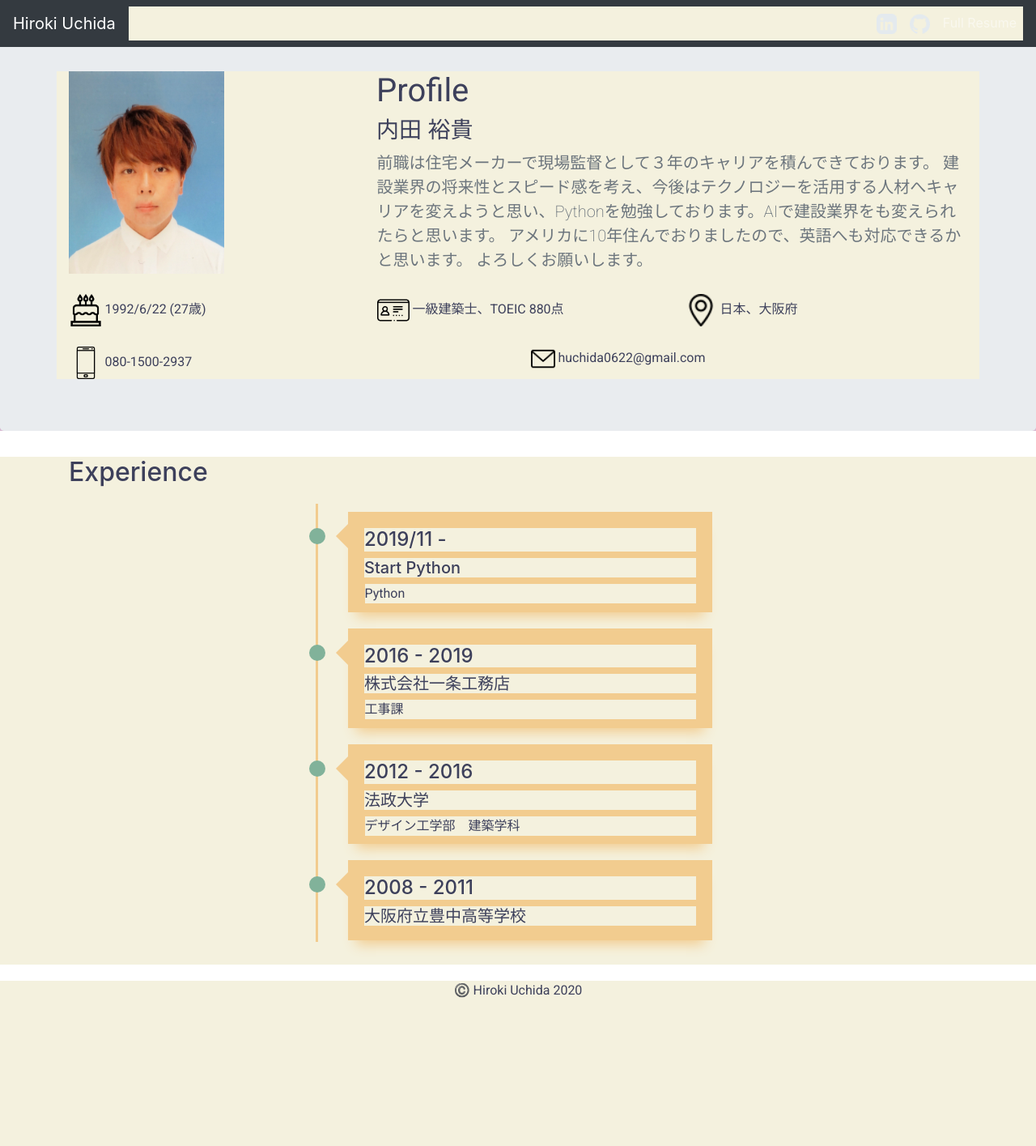
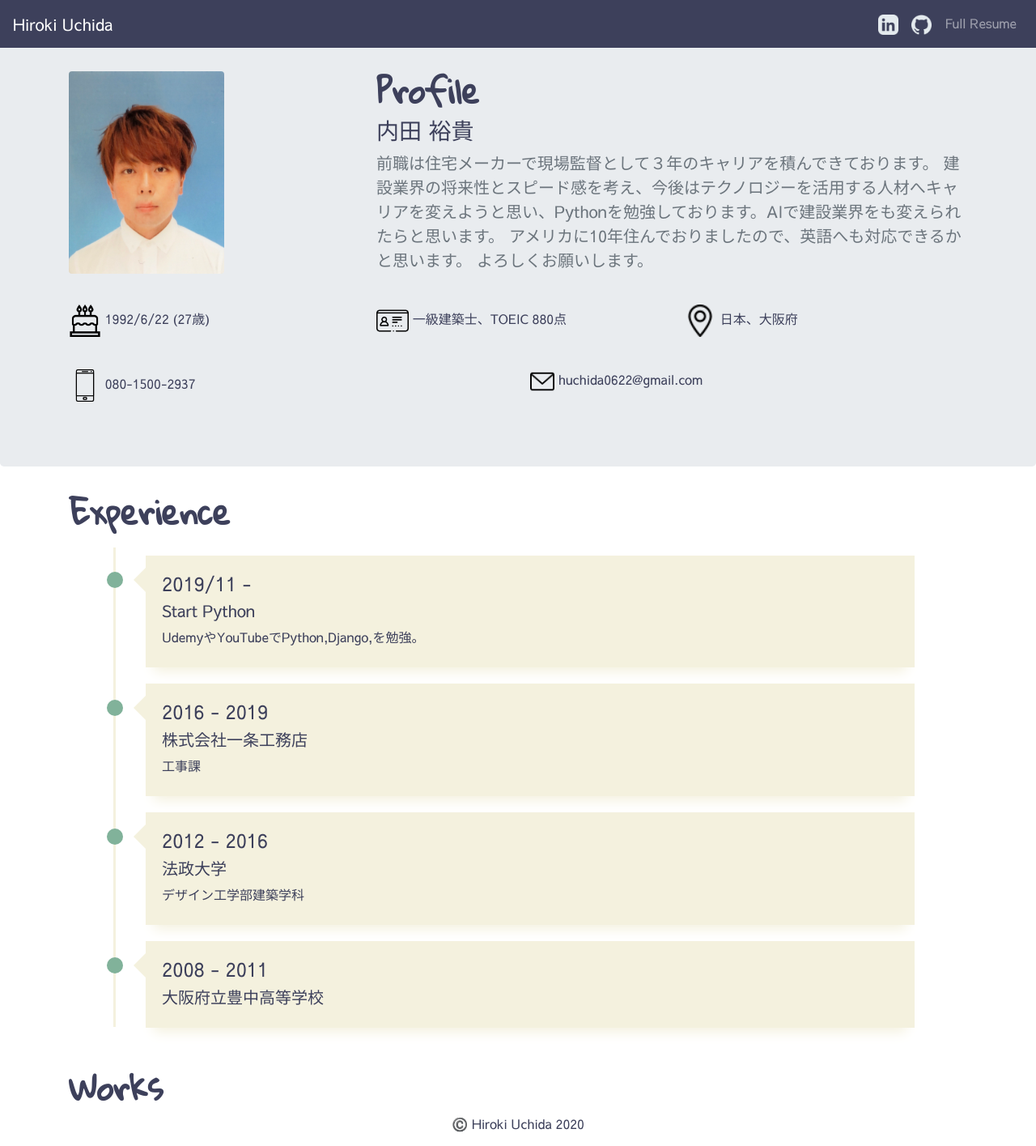
Before and after one commit to Hir0kii/port_project, a Django app: page / in a window 1280 px wide. Shown: the whole page at 81% size. Before the commit the page ends 1232 px from the top, so only its background shows below. Run offline with Django 3.2, Linux system fonts and the light colour scheme; data that the repository does not hold is empty; some libraries are stand-ins or nearby versions.

Commit message:
add css font

```diff
--- a/jobs/static/jobs/css/master.css
+++ b/jobs/static/jobs/css/master.css
@@ -1,27 +1,15 @@
 *{
-  background-color: #F4F1DE;
+  font-family: 'Sawarabi Gothic', sans-serif;
 }
 
-.bd-placeholder-img {
-  font-size: 1.125rem;
-  text-anchor: middle;
-  -webkit-user-select: none;
-  -moz-user-select: none;
-  -ms-user-select: none;
-  user-select: none;
+.navbar{
+  background-color: #3D405B;
 }
 
-@media (min-width: 768px) {
-  .bd-placeholder-img-lg {
-    font-size: 3.5rem;
-  }
+p{
+  color: #3D405B;
 }
 
-p {
-  font-family: "Roboto",sans-serif;
-  margin: 0.5px;
+.under_line{
+  font-family: 'Gloria Hallelujah', cursive;
 }
-
-h1 {
-  font-family: "Roboto",sans-serif;
-}
--- a/jobs/static/jobs/css/profile_resume.css
+++ /dev/null
@@ -1,3 +0,0 @@
-.profile{
-  background: linear-gradient(transparent 70%, #d6b6d0);
-}
--- a/jobs/templates/jobs/base.html
+++ b/jobs/templates/jobs/base.html
@@ -10,15 +10,14 @@
   <link rel="stylesheet" href="https://stackpath.bootstrapcdn.com/bootstrap/4.4.1/css/bootstrap.min.css" integrity="sha384-Vkoo8x4CGsO3+Hhxv8T/Q5PaXtkKtu6ug5TOeNV6gBiFeWPGFN9MuhOf23Q9Ifjh" crossorigin="anonymous">
   <!-- css -->
   <link rel="stylesheet" href="{% static 'jobs/css/master.css' %}">
-  <link rel="stylesheet" href="{% static 'jobs/css/profile_resume.css' %}">
 
   <!-- google font -->
-  <link href='//fonts.googleapis.com/css?family=Roboto:200,400,600' rel='stylesheet' type='text/css'>
+  <link href="https://fonts.googleapis.com/css2?family=Gloria+Hallelujah&family=Sawarabi+Gothic&display=swap" rel="stylesheet">
 </head>
 
 <body>
   <header>
-    <nav class="navbar navbar-expand-lg fixed-top navbar-dark bg-dark">
+    <nav class="navbar navbar-expand-lg fixed-top navbar-dark">
       <a class="navbar-brand" href="{% url 'home' %}">Hiroki Uchida</a>
       <button class="navbar-toggler" type="button" data-toggle="collapse" data-target="#navbarNavAltMarkup" aria-controls="navbarNavAltMarkup" aria-expanded="false" aria-label="Toggle navigation">
         <span class="navbar-toggler-icon"></span>
@@ -27,7 +26,7 @@
         <div class="navbar-nav ml-auto">
           <a class="nav-item nav-link" href="https://www.linkedin.com/in/hir0kiuchida"><img src="{% static 'jobs/logos/linkedin.png' %}" height=25 alt="linkedin"></a>
           <a class="nav-item nav-link" href="https://github.com/Hir0kii"><img src="{% static 'jobs/logos/github.png' %}" height=25 alt="github"></a>
-          <a class="nav-item nav-link" href="{% static 'resume.pdf' %}">Full Resume</a>
+          <a class="nav-item nav-link" href="{% static 'jobs/images/portresume.pdf' %}">Full Resume</a>
         </div>
       </div>
     </nav>
--- a/jobs/templates/jobs/home.html
+++ b/jobs/templates/jobs/home.html
@@ -8,7 +8,7 @@
       <div class="row mt-4">
 
         <div class="col-4">
-          <img src="{% static 'jobs/images/photo.JPG' %}" height="250" alt="image">
+          <img class="rounded" src="{% static 'jobs/images/photo.JPG' %}" height="250" alt="image">
         </div>
         <div class="col-8">
           {% include "jobs/profile.html" %}
@@ -23,7 +23,7 @@
           <p><img src="{% static "jobs/logos/license.png" %}" height="40" alt="license"> 一級建築士、TOEIC 880点</p>
         </div>
         <div class="col">
-          <p><img src="{% static "jobs/logos/location.png" %}" height="40" alt="phone"> 日本、大阪府</p>
+          <p><img src="{% static "jobs/logos/location.png" %}" height="40" alt="location"> 日本、大阪府</p>
         </div>
       </div>
       <div class="row mt-4">
@@ -46,6 +46,8 @@
 </section>
 
 <section class="project">
+  <div class="container">
+    <h1><strong class="under_line">Works</strong></h1>
     {% for job in jobs.all %}
     <hr class="featurette-divider">
 
@@ -61,11 +63,7 @@
       </div>
     </div>
 
-
     {% endfor %}
-
-      </div>
-    </div>
   </div>
 </section>
 
--- a/jobs/templates/jobs/profile.html
+++ b/jobs/templates/jobs/profile.html
@@ -1,4 +1,4 @@
-<h1>Profile</h1>
+<h1><strong class="under_line">Profile</strong></h1>
 <h3>内田 裕貴</h3>
 <p class="lead text-muted">
   前職は住宅メーカーで現場監督として３年のキャリアを積んできております。
--- a/jobs/templates/jobs/resume.html
+++ b/jobs/templates/jobs/resume.html
@@ -8,7 +8,7 @@
   }
 
   ul {
-    width: 500px;
+    width: 1000px;
     height: auto;
     margin: 20px auto;
     padding: 10px;
@@ -24,7 +24,7 @@
     content: "";
     position: absolute;
     width: 3px;
-    background: #F2CC8F;
+    background: #F4F1DE;
     height: 95%;
     left: 0;
     top: 0;
@@ -35,8 +35,8 @@
     padding-bottom: 10px;
     margin-left: 30px;
     position: relative;
-    background-color: #F2CC8F;
-    box-shadow: 0 15px 15px -10px #F2CC8F;
+    background-color: #F4F1DE;
+    box-shadow: 0 15px 15px -10px #F4F1DE;
   }
 
   ul li div::before {
@@ -45,7 +45,7 @@
     left: -30px;
     top: 15px;
     border-top: 15px solid transparent;
-    border-right: 15px solid #F2CC8F;
+    border-right: 15px solid #F4F1DE;
     border-bottom: 15px solid transparent;
     border-left: 15px solid transparent;
   }
@@ -62,14 +62,14 @@
   }
 </style>
 
-<h2>Experience</h2>
+<h1><strong class="under_line">Experience</strong></h1>
 <div class="timeline">
   <ul>
     <li>
       <div>
         <h4>2019/11 - </h4>
         <h5>Start Python</h5>
-        <p>Python</p>
+        <p>UdemyやYouTubeでPython,Django,を勉強。</p>
       </div>
     </li>
     <li>
@@ -83,7 +83,7 @@
       <div>
         <h4>2012 - 2016</h4>
         <h5>法政大学</h5>
-        <p>デザイン工学部　建築学科</p>
+        <p>デザイン工学部建築学科</p>
       </div>
     </li>
     <li>
```
Also changed, not shown: jobs/static/jobs/logos/buildings.png (deleted), 6 other files. Lines whose indentation alone changed are shown as unchanged.
